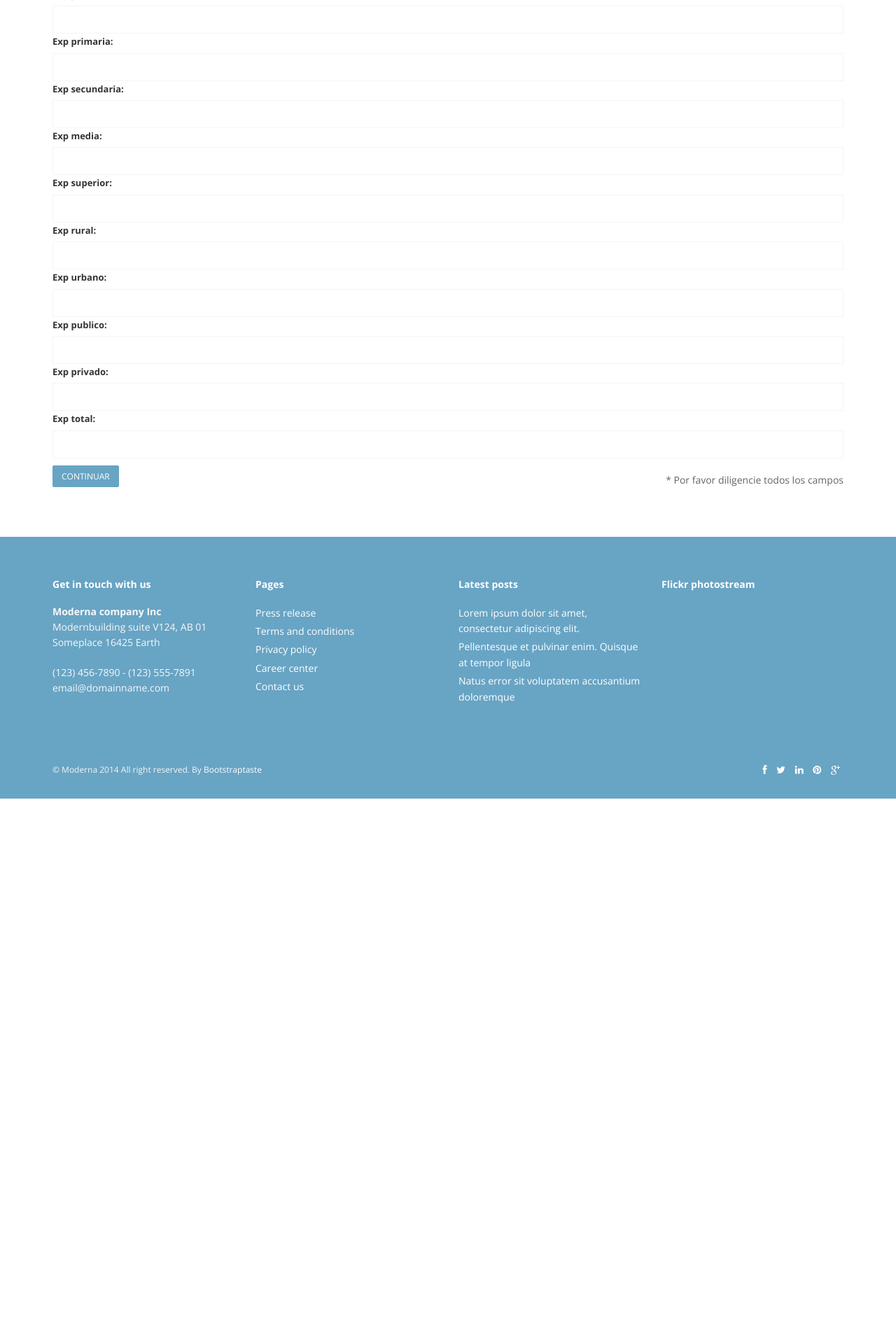
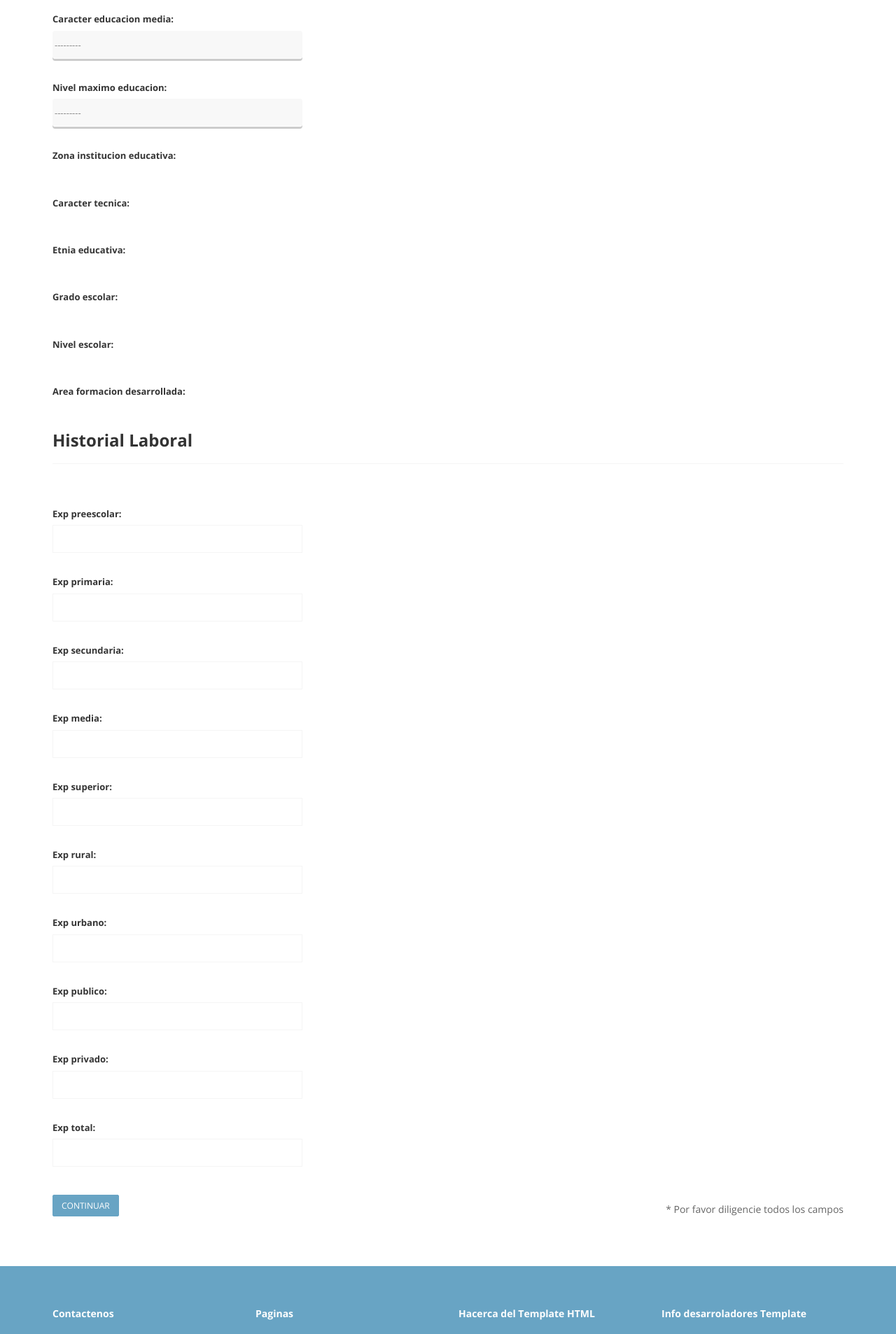
Before and after one commit to DonAurelio/SIGECUC-TIC, a Django app: template SIGECUC_TIC/SIGECUC_TIC/templates/inscripcion/inscripcion.html in a window 1280 px wide. Shown: the part 1608-3514 px from the top of the page at 70% size. Before the commit the page ends 2749 px from the top, so only its background shows below. Run offline with Django 3.2, Linux system fonts and the light colour scheme; the template is opened without the code that fills it: values that come from a table or form of the project are taken from there, others are empty; some libraries are stand-ins or nearby versions.

Commit message:
Modificacando estilos de inscripcion

```diff
--- a/SIGECUC_TIC/SIGECUC_TIC/settings.py
+++ b/SIGECUC_TIC/SIGECUC_TIC/settings.py
@@ -51,7 +51,7 @@ WSGI_APPLICATION = 'SIGECUC_TIC.wsgi.application'
 # }
 #}
 
-"""
+
 DATABASES = {
 'default': {
 'ENGINE': 'django.db.backends.postgresql_psycopg2', # Add 'postgresql_psycopg2', 'postgresql', 'mysql', 'sqlite3' or 'oracle'.
@@ -73,7 +73,7 @@ DATABASES = {
 'PORT': '5432', # Set to empty string for default. Not used with sqlite3.
 }
 }
-
+"""
 #LOCALIZACION DE LOS TEMPLATES DE LAS APLICACIONES
 SETTINGS_DIR = os.path.dirname(__file__)
 TEMPLATE_PATH = os.path.join(SETTINGS_DIR, 'templates').replace('\\','/')
--- a/SIGECUC_TIC/SIGECUC_TIC/static/index/css/style.css
+++ b/SIGECUC_TIC/SIGECUC_TIC/static/index/css/style.css
@@ -484,7 +484,8 @@ ul.breadcrumb li a:hover {
 11. Forms
 ============================= */
 
-/* --- contact form  ---- */
+/* --- contact form (Aurelio) ---- */
+/* estilo de inputs */
 form#contactform input{
   width: 100%;
   border: 1px solid #f5f5f5;
@@ -497,6 +498,31 @@ form#contactform input{
           box-sizing: border-box;
 
 }
+
+/* estilo de selects */
+form#contactform select {
+	width: 100%;
+	min-height: 40px;
+	font-size:13px;
+    padding:3px;
+    margin: 0;
+    -webkit-border-radius:4px;
+    -moz-border-radius:4px;
+    border-radius:4px;
+    -webkit-box-shadow: 0 3px 0 #ccc, 0 -1px #fff inset;
+    -moz-box-shadow: 0 3px 0 #ccc, 0 -1px #fff inset;
+    box-shadow: 0 3px 0 #ccc, 0 -1px #fff inset;
+    background: #f8f8f8;
+    color:#888;
+    border:none;
+    outline:none;
+    display: inline-block;
+    -webkit-appearance:none;
+    -moz-appearance:none;
+    appearance:none;
+    cursor:pointer;
+}
+
 
 
 
--- /dev/null
+++ b/SIGECUC_TIC/SIGECUC_TIC/templates/base/division.html
@@ -0,0 +1,9 @@
+{% load static %}
+<!-- divider -->
+<div class="row">
+	<div class="col-lg-12">
+		<div class="solidline">
+		</div>
+	</div>
+</div>
+<!-- end divider -->
--- a/SIGECUC_TIC/SIGECUC_TIC/templates/base/pie_pagina.html
+++ b/SIGECUC_TIC/SIGECUC_TIC/templates/base/pie_pagina.html
@@ -3,7 +3,7 @@
 		<div class="row">
 			<div class="col-lg-3">
 				<div class="widget">
-					<h5 class="widgetheading">Get in touch with us</h5>
+					<h5 class="widgetheading">Contactenos</h5>
 					<address>
 					<strong>Moderna company Inc</strong><br>
 					 Modernbuilding suite V124, AB 01<br>
@@ -16,29 +16,33 @@
 			</div>
 			<div class="col-lg-3">
 				<div class="widget">
-					<h5 class="widgetheading">Pages</h5>
+					<h5 class="widgetheading">Paginas</h5>
 					<ul class="link-list">
-						<li><a href="#">Press release</a></li>
-						<li><a href="#">Terms and conditions</a></li>
-						<li><a href="#">Privacy policy</a></li>
-						<li><a href="#">Career center</a></li>
-						<li><a href="#">Contact us</a></li>
+						<li><a href="#">Terminos y condiciones</a></li>
+						<li><a href="#">Desarrolladores</a></li>
+
 					</ul>
 				</div>
 			</div>
 			<div class="col-lg-3">
 				<div class="widget">
-					<h5 class="widgetheading">Latest posts</h5>
+					<h5 class="widgetheading">Hacerca del Template HTML</h5>
 					<ul class="link-list">
+						<!--
 						<li><a href="#">Lorem ipsum dolor sit amet, consectetur adipiscing elit.</a></li>
 						<li><a href="#">Pellentesque et pulvinar enim. Quisque at tempor ligula</a></li>
 						<li><a href="#">Natus error sit voluptatem accusantium doloremque</a></li>
+						-->
+						<p>
+						Este template fue tomado de internet y modificado para efectos de la aplicacion
+						de administracion de cursos para la formacion en TICs SIGECUC-TIC
+						</p>
 					</ul>
 				</div>
 			</div>
 			<div class="col-lg-3">
 				<div class="widget">
-					<h5 class="widgetheading">Flickr photostream</h5>
+					<h5 class="widgetheading">Info desarroladores Template</h5>
 					<div class="flickr_badge">
 						<script type="text/javascript" src="http://www.flickr.com/badge_code_v2.gne?count=8&amp;display=random&amp;size=s&amp;layout=x&amp;source=user&amp;user=34178660@N03"></script>
 					</div>
--- a/SIGECUC_TIC/SIGECUC_TIC/templates/inscripcion/inscripcion.html
+++ b/SIGECUC_TIC/SIGECUC_TIC/templates/inscripcion/inscripcion.html
@@ -9,8 +9,12 @@
 {% block sub_title %} {{ name_course }} {% endblock %}
 
 {% block body %}
+
 <form id='contactform' method='post' action=''>{% csrf_token %}
-<!--{% include "form_snippets.html" %}-->
+
+<!-- Parte informacion personal -->
+<strong><h3>Informacion Personal</h3></strong>
+{% include "division.html" %}
 {% for field in form_persona %}
 <div class="row">
 	<div class="col-lg-4 field">
@@ -28,34 +32,50 @@
 </div>
 {% endfor %}
 
+
+<!-- Parte historial academico -->
+<strong><h3>Historial Academico</h3></strong>
+{% include "division.html" %}
 {% for field in form_HistorialAcademico %}
-<div>
-{{ field.errors }}
-{{ field.label_tag }}
-{{ field }}
+<div class="row">
+	<div class="col-lg-4 field">
+		{{ field.label_tag }}
+		{{ field }}
+		<div class="validation">
+		</div>
+	</div>
+	{% if field.errors %}
+	<div class="col-lg-4 field">
+			<br><br>
+			{{ field.errors }}
+	</div>
+	{% endif %}
 </div>
 {% endfor %}
 
+
+<!-- Parte historial laboral -->
+<strong><h3>Historial Laboral</h3></strong>
+{% include "division.html" %}
 {% for field in form_HistorialLaboral %}
-<div>
-{{ field.errors }}
-{{ field.label_tag }}
-{{ field }}
+<div class="row">
+	<div class="col-lg-4 field">
+		{{ field.label_tag }}
+		{{ field }}
+		<div class="validation">
+		</div>
+	</div>
+	{% if field.errors %}
+	<div class="col-lg-4 field">
+			<br><br>
+			{{ field.errors }}
+	</div>
+	{% endif %}
 </div>
 {% endfor %}
 <p>
 <button class="btn btn-theme margintop10 pull-left" type="submit">Continuar</button>
 <span class="pull-right margintop20">* Por favor diligencie todos los campos</span>
 </p>
+</form>
 {% endblock%}
-
-<!--
-<div class="row">
-	<div class="col-lg-4 field">
-		<input type="text" name="name" placeholder="* Enter your full name" data-rule="maxlen:4" data-msg="Please enter at least 4 chars" />
-		<div class="validation">
-		</div>
-	</div>
-
-</div>
--->
--- a/SIGECUC_TIC/apps/inicio/logica/PerfilFabrica.py
+++ b/SIGECUC_TIC/apps/inicio/logica/PerfilFabrica.py
@@ -37,6 +37,7 @@ class MasterTeacherHtml(PerfilHtml):
 	def obtener_pagina(self):
 		user = self.request.user
 		user_id = user.id
+
 		master_teacher = MasterTeacher.objects.get(user_id=user_id)
 		master_teacher_id = master_teacher.persona.identificacion
 		cohortes = Cohorte.objects.filter(master_teacher_id=master_teacher_id)
```
